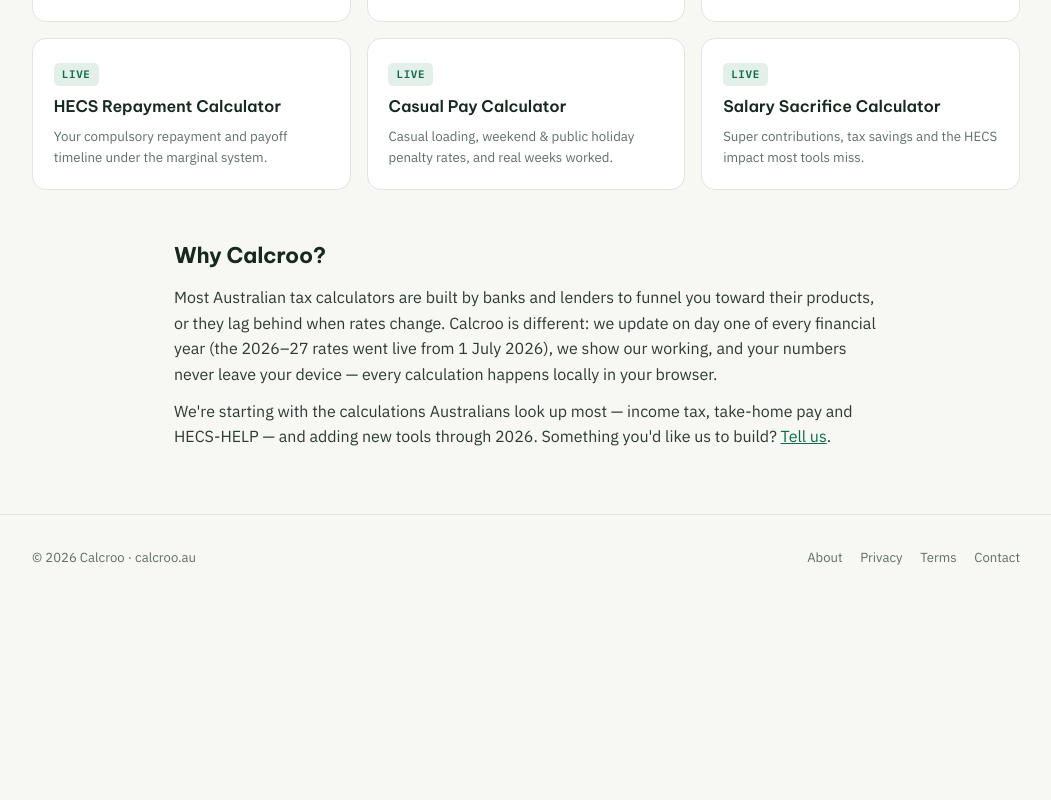
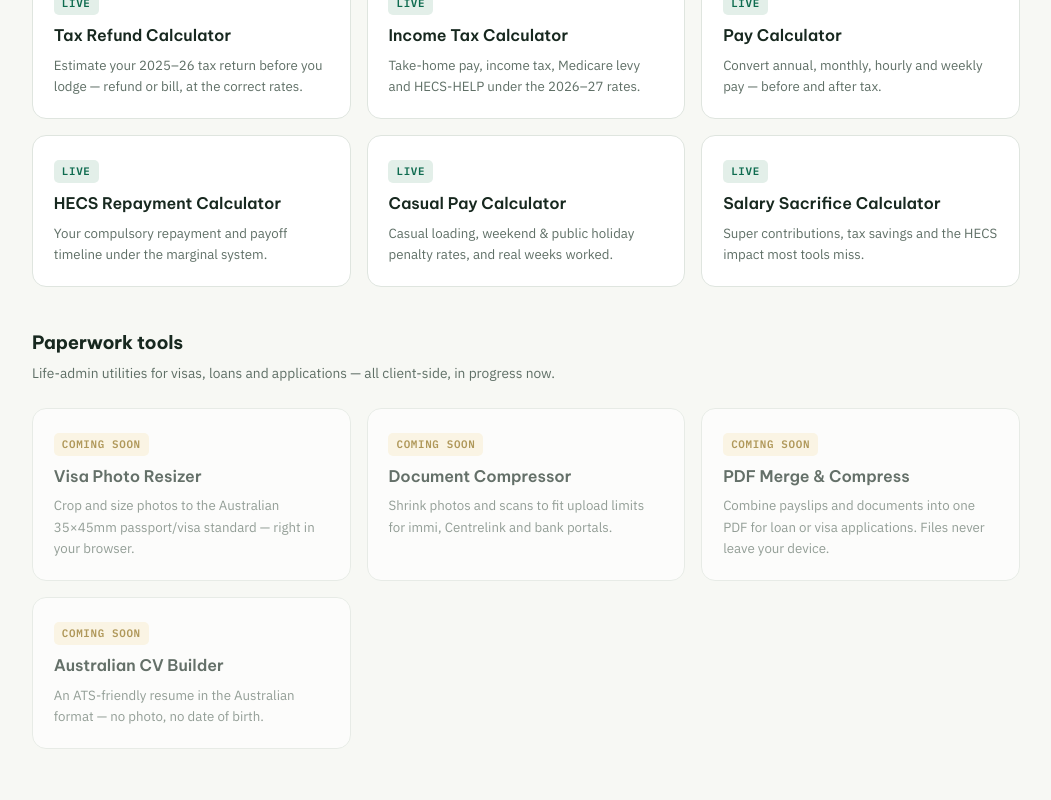
Before and after one commit to hoangnkau/calcroo, a Next.js app: page / in a window 1280 px wide. Shown: the part 500-1300 px from the top of the page, without its empty margins (114-1165 px from the left). Before the commit the page ends 1100 px from the top, so only its background shows below. Built offline with nearby package versions, Linux system fonts and the light colour scheme.

Commit message:
Add files via upload

```diff
--- a/app/globals.css
+++ b/app/globals.css
@@ -140,3 +140,7 @@
   cursor:pointer;padding:.55rem 0;list-style-position:inside}
 .adv summary:hover{color:var(--ink)}
 .adv .field{margin-top:.9rem}
+
+/* ---------- section headings on homepage ---------- */
+.tools-h{font-family:var(--font-display);font-size:1.15rem;font-weight:700;letter-spacing:-.01em;margin:2.6rem 0 0}
+.tools-sub{font-size:.86rem;color:var(--muted);margin-top:.25rem}
--- a/app/page.jsx
+++ b/app/page.jsx
@@ -4,16 +4,16 @@
 export const metadata = {
   title: 'Calcroo — Free Australian Tax & Pay Calculators (FY 2026–27)',
   description:
-    'Free, fast Australian tax and pay calculators updated for FY 2026–27. Income tax, take-home pay, HECS-HELP and more — no sign-up, everything runs in your browser.',
+    'Free, fast Australian tax and pay calculators updated for FY 2026–27, plus paperwork tools for life admin. No sign-up, everything runs in your browser.',
   alternates: { canonical: '/', languages: { en: '/', vi: '/vi/' } },
 };
 
-const TOOLS = [
+const FINANCE = [
   {
     href: '/tax-refund-calculator/',
     live: true,
     name: 'Tax Refund Calculator',
-    desc: 'Estimate your 2025\u201326 tax return before you lodge \u2014 refund or bill, at the correct rates.',
+    desc: 'Estimate your 2025–26 tax return before you lodge — refund or bill, at the correct rates.',
   },
   {
     href: '/income-tax-calculator/',
@@ -47,6 +47,41 @@
   },
 ];
 
+const PAPERWORK = [
+  {
+    name: 'Visa Photo Resizer',
+    desc: 'Crop and size photos to the Australian 35×45mm passport/visa standard — right in your browser.',
+  },
+  {
+    name: 'Document Compressor',
+    desc: 'Shrink photos and scans to fit upload limits for immi, Centrelink and bank portals.',
+  },
+  {
+    name: 'PDF Merge & Compress',
+    desc: 'Combine payslips and documents into one PDF for loan or visa applications. Files never leave your device.',
+  },
+  {
+    name: 'Australian CV Builder',
+    desc: 'An ATS-friendly resume in the Australian format — no photo, no date of birth.',
+  },
+];
+
+function ToolCard({ t }) {
+  return t.live ? (
+    <Link href={t.href} className="tool-card">
+      <span className="live">Live</span>
+      <h3>{t.name}</h3>
+      <p>{t.desc}</p>
+    </Link>
+  ) : (
+    <div className="tool-card disabled">
+      <span className="soon">Coming soon</span>
+      <h3>{t.name}</h3>
+      <p>{t.desc}</p>
+    </div>
+  );
+}
+
 export default function Home() {
   return (
     <>
@@ -61,22 +96,20 @@
           </p>
         </section>
 
+        <h2 className="tools-h">Tax &amp; pay calculators</h2>
+        <p className="tools-sub">All six updated for the 2026–27 financial year — and tax-time 2026 ready.</p>
         <div className="tools-grid">
-          {TOOLS.map((t) =>
-            t.live ? (
-              <Link key={t.name} href={t.href} className="tool-card">
-                <span className="live">Live</span>
-                <h3>{t.name}</h3>
-                <p>{t.desc}</p>
-              </Link>
-            ) : (
-              <div key={t.name} className="tool-card disabled">
-                <span className="soon">Coming soon</span>
-                <h3>{t.name}</h3>
-                <p>{t.desc}</p>
-              </div>
-            )
-          )}
+          {FINANCE.map((t) => (
+            <ToolCard key={t.name} t={t} />
+          ))}
+        </div>
+
+        <h2 className="tools-h">Paperwork tools</h2>
+        <p className="tools-sub">Life-admin utilities for visas, loans and applications — all client-side, in progress now.</p>
+        <div className="tools-grid">
+          {PAPERWORK.map((t) => (
+            <ToolCard key={t.name} t={t} />
+          ))}
         </div>
 
         <article className="content">
@@ -88,9 +121,9 @@
             device — every calculation happens locally in your browser.
           </p>
           <p>
-            We&apos;re starting with the calculations Australians look up most — income tax, take-home pay and
-            HECS-HELP — and adding new tools through 2026. Something you&apos;d like us to build?{' '}
-            <Link href="/contact/">Tell us</Link>.
+            We started with the calculations Australians look up most — income tax, take-home pay, HECS-HELP and tax
+            refunds — and we&apos;re now building the paperwork tools that go with them. Something you&apos;d like us
+            to build? <Link href="/contact/">Tell us</Link>.
           </p>
         </article>
       </main>
```
Also changed, not shown: app/vi/page.jsx (+54 -21 lines).
